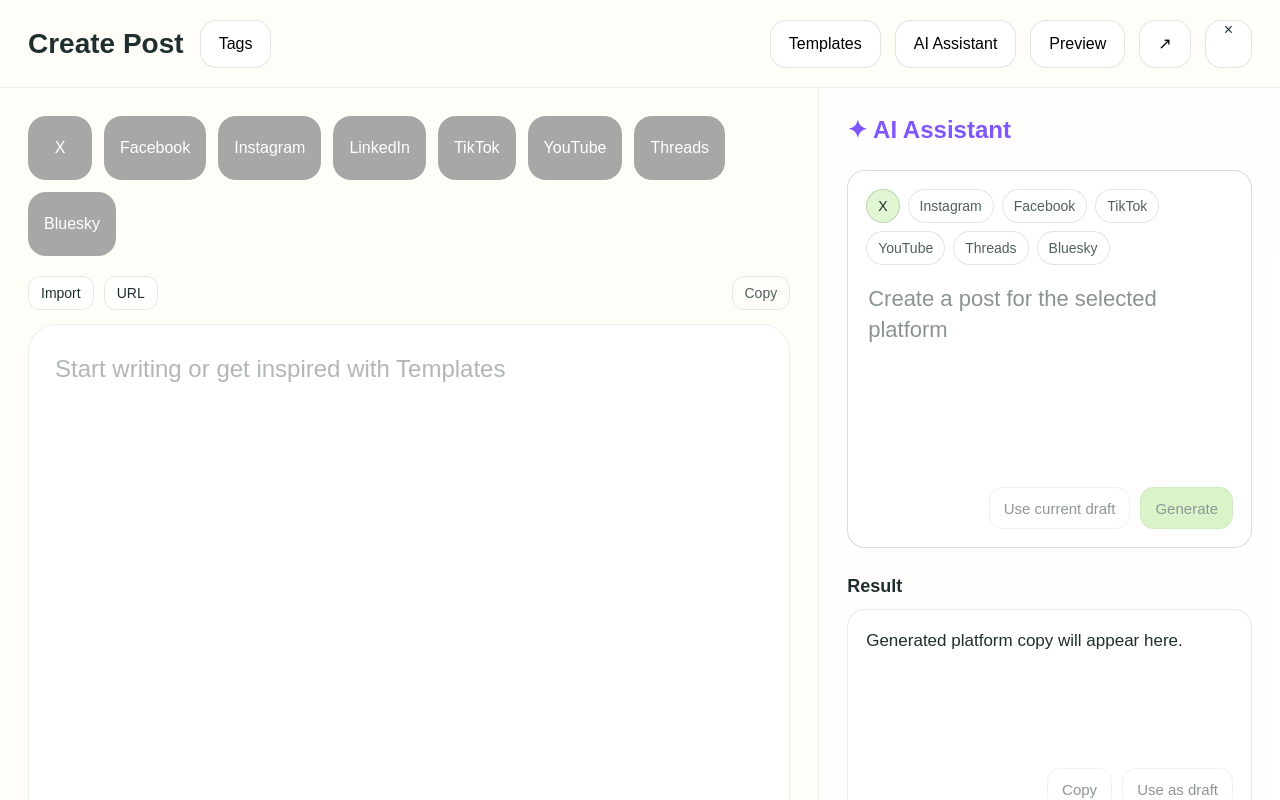
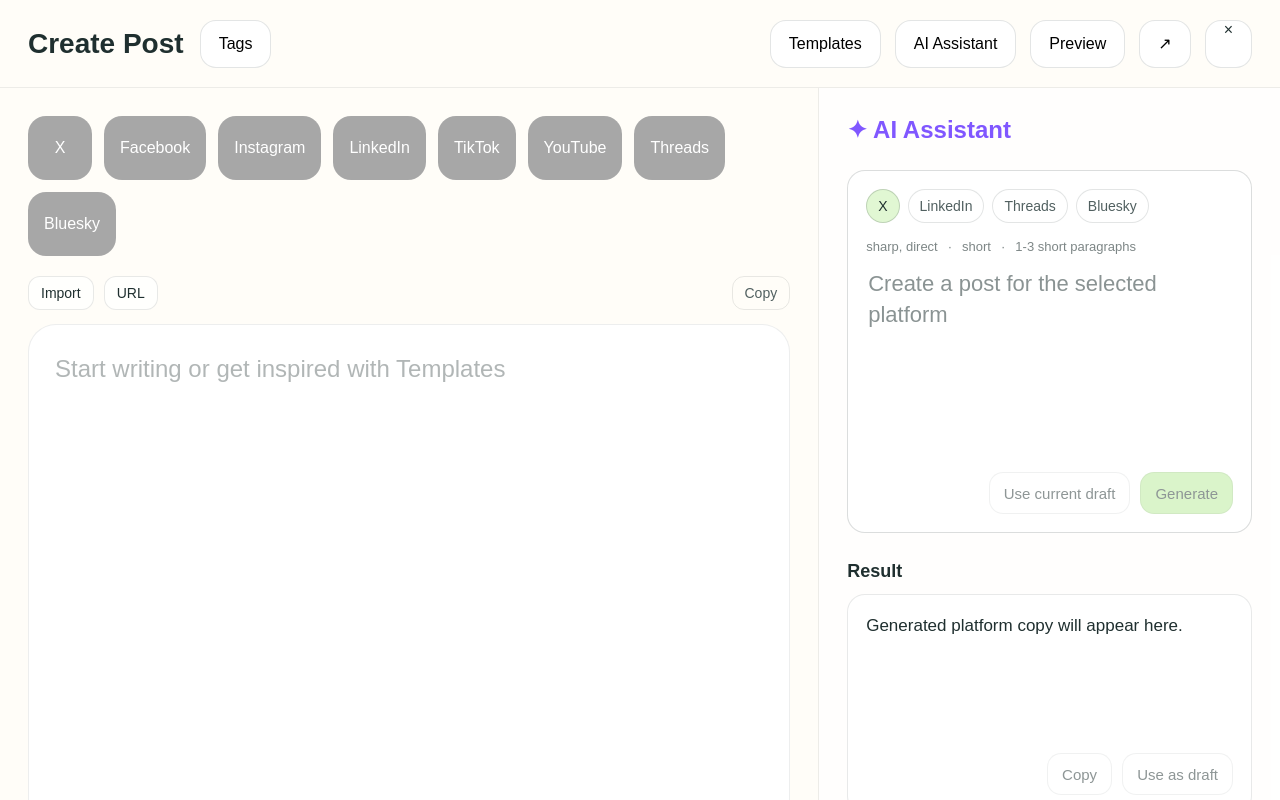
Before and after one commit to javajiang/flowpost, a Next.js app: page /compose in a window 1280 px wide. Shown: the top 800 px of the page. Built offline with nearby package versions, Linux system fonts and the light colour scheme.

Commit message:
Add platform rules config

```diff
--- a/app/compose/page.tsx
+++ b/app/compose/page.tsx
@@ -4,8 +4,15 @@
 import type { ChangeEvent, DragEvent, FormEvent } from "react";
 import { useEffect, useRef, useState } from "react";
 
+import { buildPlatformCopyPreview } from "@/lib/social-copy";
+import {
+  DEFAULT_PLATFORM_ID,
+  SOCIAL_PLATFORM_RULES,
+  getSocialPlatformRule,
+  type SocialPlatformId,
+} from "@/lib/social-platforms";
+
 const networks = ["X", "Facebook", "Instagram", "LinkedIn", "TikTok", "YouTube", "Threads", "Bluesky"];
-const aiPlatforms = ["X", "Instagram", "Facebook", "TikTok", "YouTube", "Threads", "Bluesky"];
 
 type ImportResponse = {
   sourceUrl: string;
@@ -66,10 +73,11 @@
   const [isImporting, setIsImporting] = useState(false);
   const [importError, setImportError] = useState("");
   const [importSource, setImportSource] = useState("");
-  const [selectedAiPlatform, setSelectedAiPlatform] = useState(aiPlatforms[0]);
+  const [selectedAiPlatform, setSelectedAiPlatform] = useState<SocialPlatformId>(DEFAULT_PLATFORM_ID);
   const [aiPrompt, setAiPrompt] = useState("");
   const [aiResult, setAiResult] = useState("");
   const [aiCopied, setAiCopied] = useState(false);
+  const selectedAiRule = getSocialPlatformRule(selectedAiPlatform);
 
   useEffect(() => {
     if (!copied) return undefined;
@@ -204,7 +212,7 @@
     const source = aiPrompt.trim();
     if (!source) return;
 
-    setAiResult(`[${selectedAiPlatform}]\n${source}`);
+    setAiResult(buildPlatformCopyPreview(selectedAiPlatform, source));
   };
 
   const handleCopyAiResult = async () => {
@@ -408,16 +416,22 @@
 
           <div className="ai-composer">
             <div className="ai-platform-row" aria-label="AI target platform">
-              {aiPlatforms.map((platform) => (
+              {SOCIAL_PLATFORM_RULES.map((platform) => (
                 <button
-                  key={platform}
+                  key={platform.id}
                   type="button"
-                  className={`ai-platform-pill${selectedAiPlatform === platform ? " active" : ""}`}
-                  onClick={() => setSelectedAiPlatform(platform)}
+                  className={`ai-platform-pill${selectedAiPlatform === platform.id ? " active" : ""}`}
+                  onClick={() => setSelectedAiPlatform(platform.id)}
                 >
-                  {platform}
+                  {platform.label}
                 </button>
               ))}
+            </div>
+
+            <div className="ai-platform-summary" aria-live="polite">
+              <span>{selectedAiRule.tone}</span>
+              <span>{selectedAiRule.length}</span>
+              <span>{selectedAiRule.format}</span>
             </div>
 
             <textarea
--- a/app/globals.css
+++ b/app/globals.css
@@ -720,6 +720,20 @@
   margin-bottom: 16px;
 }
 
+.ai-platform-summary {
+  display: flex;
+  flex-wrap: wrap;
+  gap: 10px;
+  margin-bottom: 12px;
+  color: rgba(31, 47, 47, 0.58);
+  font-size: 13px;
+}
+
+.ai-platform-summary span + span::before {
+  content: "·";
+  margin-right: 10px;
+}
+
 .ai-platform-pill {
   min-height: 34px;
   padding: 0 11px;
--- /dev/null
+++ b/lib/social-copy.ts
@@ -0,0 +1,72 @@
+import { getSocialPlatformRule, type SocialPlatformId } from "@/lib/social-platforms";
+
+function splitSentences(input: string) {
+  return input
+    .replace(/\s+/g, " ")
+    .split(/(?<=[.!?])\s+/)
+    .map((sentence) => sentence.trim())
+    .filter(Boolean);
+}
+
+function splitParagraphs(input: string) {
+  return input
+    .split(/\n\s*\n/)
+    .map((part) => part.trim())
+    .filter(Boolean);
+}
+
+function fallbackHook(source: string) {
+  const firstLine = source.split("\n").map((line) => line.trim()).find(Boolean) ?? source.trim();
+  return firstLine.slice(0, 120);
+}
+
+function takeLeadSentences(sentences: string[], count: number) {
+  return sentences.slice(0, count).join(" ").trim();
+}
+
+export function buildPlatformGenerationPrompt(platformId: SocialPlatformId, sourceDraft: string) {
+  const rule = getSocialPlatformRule(platformId);
+
+  return [
+    `Create a post for ${rule.label}.`,
+    "",
+    "Platform rules:",
+    `- Tone: ${rule.tone}`,
+    `- Length: ${rule.length}`,
+    `- Hook: ${rule.hook}`,
+    `- Format: ${rule.format}`,
+    `- CTA: ${rule.cta}`,
+    "",
+    "Source draft:",
+    sourceDraft.trim(),
+  ]
+    .join("\n")
+    .trim();
+}
+
+export function buildPlatformCopyPreview(platformId: SocialPlatformId, sourceDraft: string) {
+  const rule = getSocialPlatformRule(platformId);
+  const paragraphs = splitParagraphs(sourceDraft);
+  const sentences = splitSentences(sourceDraft);
+  const hook = fallbackHook(sourceDraft);
+
+  if (platformId === "x") {
+    const body = takeLeadSentences(sentences, 2) || sourceDraft.trim();
+    return [hook, body, "What do you think?"].filter(Boolean).join("\n\n").trim();
+  }
+
+  if (platformId === "linkedin") {
+    const first = takeLeadSentences(sentences, 2) || sourceDraft.trim();
+    const second = paragraphs.slice(1, 3).join("\n\n") || "";
+    return [hook, first, second, "Share your thoughts below."].filter(Boolean).join("\n\n").trim();
+  }
+
+  if (platformId === "threads") {
+    const parts = paragraphs.length > 0 ? paragraphs : [sourceDraft.trim()];
+    const shortFlow = parts.slice(0, 4).join("\n\n");
+    return [hook, shortFlow, "Curious what you would add."].filter(Boolean).join("\n\n").trim();
+  }
+
+  const first = takeLeadSentences(sentences, 1) || sourceDraft.trim();
+  return [first, "Thoughts?"].filter(Boolean).join("\n\n").trim();
+}
--- /dev/null
+++ b/lib/social-platforms.ts
@@ -0,0 +1,56 @@
+export type SocialPlatformId = "x" | "linkedin" | "threads" | "bluesky";
+
+export type SocialPlatformRule = {
+  id: SocialPlatformId;
+  label: string;
+  tone: string;
+  length: string;
+  hook: string;
+  format: string;
+  cta: string;
+};
+
+export const SOCIAL_PLATFORM_RULES: SocialPlatformRule[] = [
+  {
+    id: "x",
+    label: "X",
+    tone: "sharp, direct",
+    length: "short",
+    hook: "strong first line",
+    format: "1-3 short paragraphs",
+    cta: "optional",
+  },
+  {
+    id: "linkedin",
+    label: "LinkedIn",
+    tone: "professional, clear",
+    length: "medium",
+    hook: "insight or lesson",
+    format: "structured paragraphs",
+    cta: "subtle",
+  },
+  {
+    id: "threads",
+    label: "Threads",
+    tone: "casual, conversational",
+    length: "short to medium",
+    hook: "relatable opening",
+    format: "short chunks",
+    cta: "light",
+  },
+  {
+    id: "bluesky",
+    label: "Bluesky",
+    tone: "natural, lightweight",
+    length: "short",
+    hook: "plain and direct",
+    format: "simple paragraphs",
+    cta: "usually none",
+  },
+];
+
+export const DEFAULT_PLATFORM_ID: SocialPlatformId = "x";
+
+export function getSocialPlatformRule(platformId: SocialPlatformId) {
+  return SOCIAL_PLATFORM_RULES.find((platform) => platform.id === platformId) ?? SOCIAL_PLATFORM_RULES[0];
+}
```
